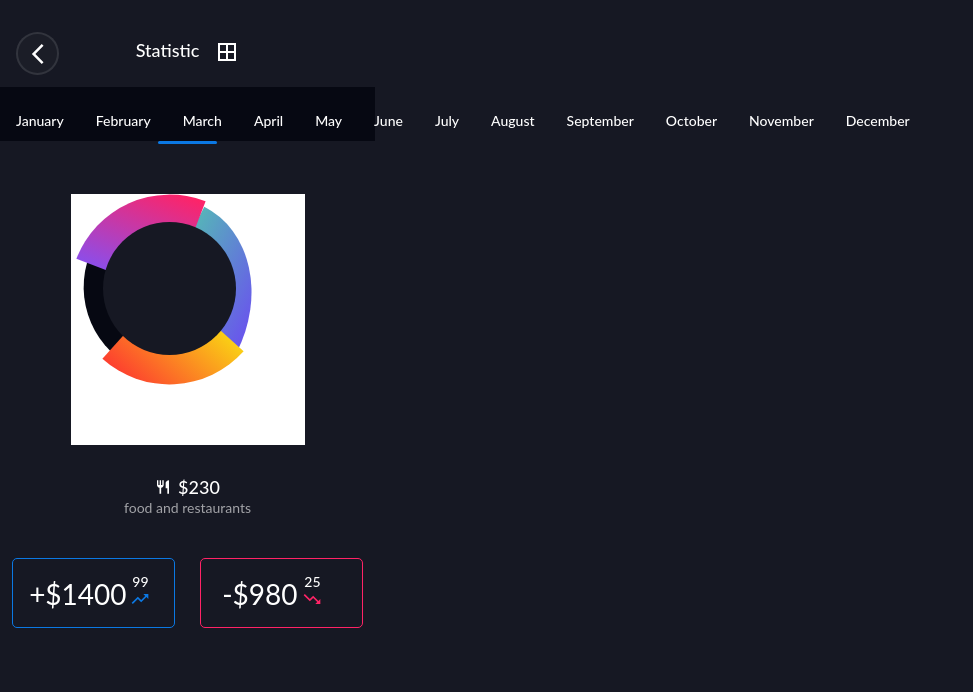
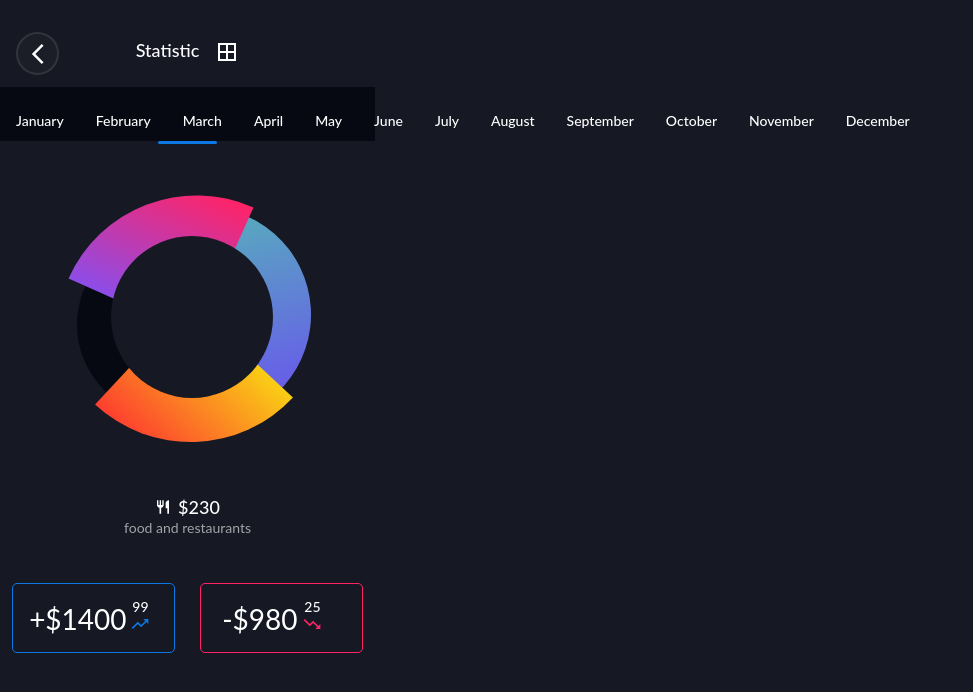
Before and after one commit to haraldsDev/scandi-frontend-project, a React (Create React App) app: page / in a window 1280 px wide. Shown: the top 692 px of the page, without its empty margins (0-973 px from the left). Built offline with nearby package versions, Linux system fonts and the light colour scheme.

Commit message:
continued with navigation circles

```diff
--- a/src/containers/StatisticsView/StatisticsView.css
+++ b/src/containers/StatisticsView/StatisticsView.css
@@ -61,9 +61,9 @@
 	position: relative;
 	/*height: 100%;*/
 	/*display: block;*/
-	margin: auto;
-	top: 0;
-	bottom: 0;
+	/*margin: auto;*/
+	padding-top: 20px;
+	padding-bottom: 5px;
 	/*left: 0;*/
 	/*right: 0;*/
 }
@@ -174,7 +174,7 @@
 }
 
 .circle-chart {
-	background-color: 	white;
+	/*background-color: 	white;*/
 	position: relative;
 	width: 234px;
 	height: 251px;
@@ -182,54 +182,55 @@
 	margin-top: 50px;
 }
 .sector {
-	height: 100px;
-	width: 100px;
+	height: 140px;
+	width: 140px;
 	border-radius: 100% 0 0  0;
 }
 
 .sector.purple {
 	position: absolute;
 	background: 	linear-gradient(#ff2366, #8d4de8);
-	top: -14px;
+	top: -21px;
 	left: 20px;
-	transform: 	rotate(21deg);
+	transform: 	rotate(24deg);
 }
 
 .sector.blue {
 	position: absolute;
 	background: 	linear-gradient(#6956ec, #56b2ba);
-	top: 38px;
-	left: 92px;
-	transform: 	rotate(117deg);
-	height: 95px;
-	width: 115px;
-	border-radius: 100% 0 0 0;
+	top: 13px;
+	left: 25px;
+	transform: 	rotate(165deg);
+	height: 215px;
+	width: 215px;
+	border-radius: 50% 50% 50% 50%;
 }
 
 .sector.yellow {
 	position: absolute;
 	background: 	linear-gradient(#fd3f2f, #face15);
-	top: 111px;
-	left: 52px;
-	transform: 	rotate(222deg);
+	top: 137px;
+	left: 53px;
+	transform: 	rotate(223deg);
 }
 
 .sector.dark-black {
 	position: absolute;
 	background-color: 	#060812;
-	top: 79px;
-	left: 2px;
-	transform: 	rotate(286deg);
-	height: 90px;
-	width: 90px;
+	top: 38px;
+	left: 6px;
+	transform: 	rotate(236deg);
+	height: 185px;
+	width: 185px;
+	border-radius: 50% 50% 50% 50%;
 }
 
 .black-circle-middle {
 	position: absolute;
 	background-color: 	#161823;
 	border-radius: 50% 50% 50% 50%;
-	height: 133px;
-	width: 133px;
-	top: 28px;
-	left: 32px;
+	height: 162px;
+	width: 162px;
+	top: 42px;
+	left: 40px;
 }
--- a/src/containers/StatisticsView/StatisticsView.js
+++ b/src/containers/StatisticsView/StatisticsView.js
@@ -34,8 +34,9 @@ const StatisticsView = ({ onRouteChange }) => {
 
 				<div className="circle-chart">
 
+
+					<div className="sector blue"></div>
 					<div className="sector dark-black"></div>
-					<div className="sector blue"></div>
 					<div className="sector purple"></div>
 					<div className="sector yellow"></div>
 					<div className="black-circle-middle"></div>
```
